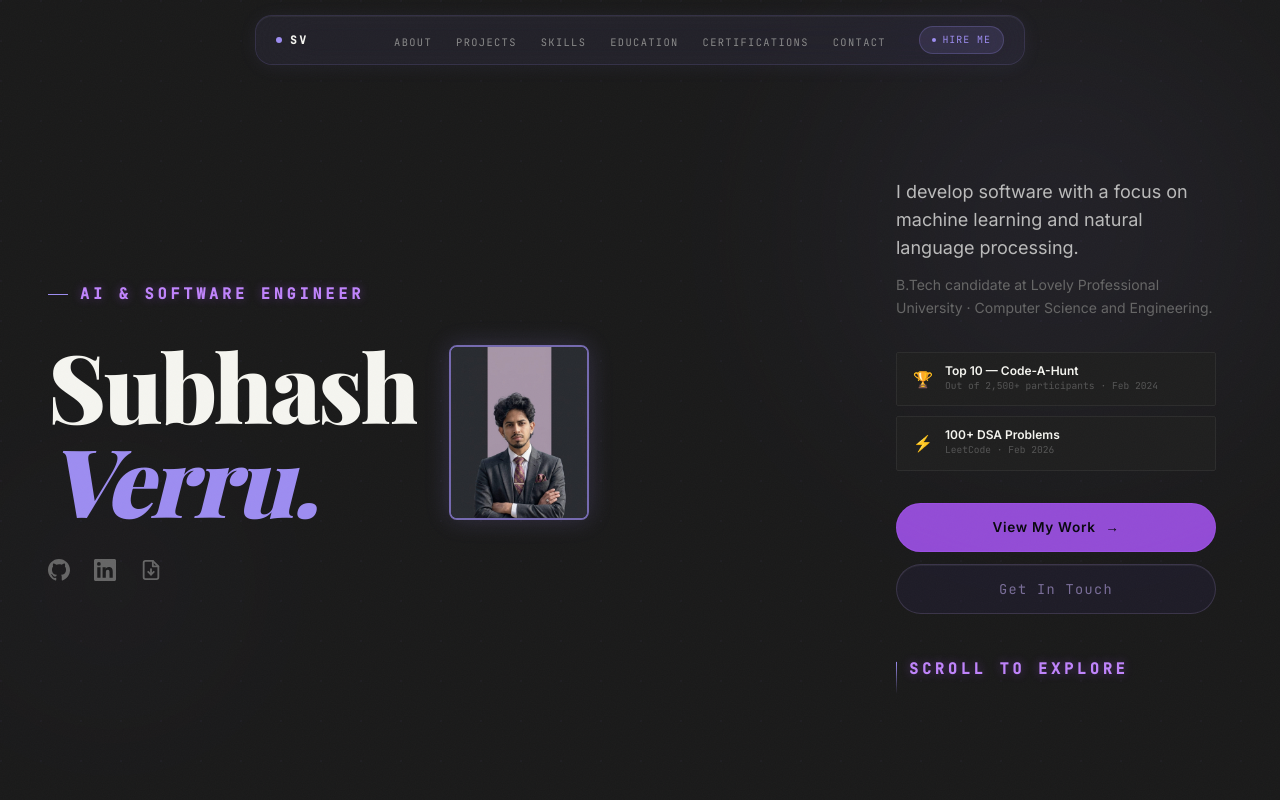
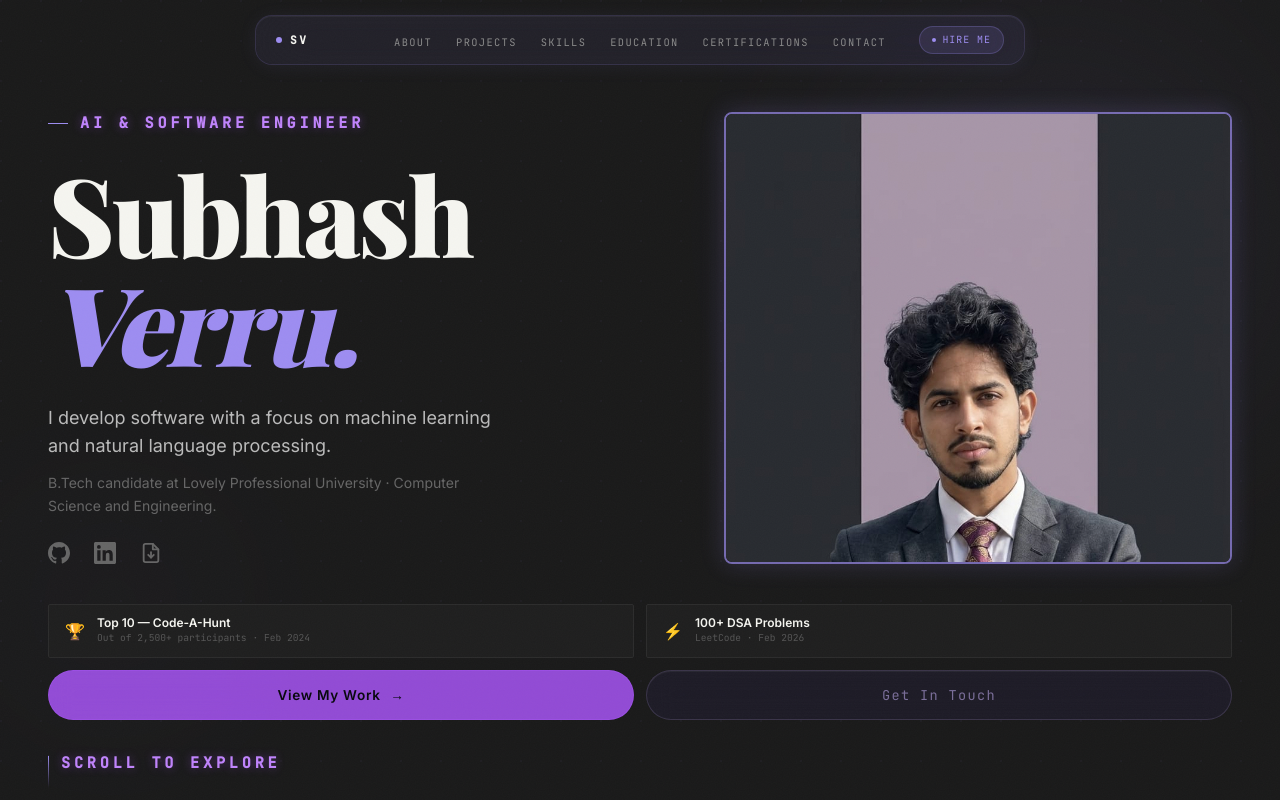
Before and after one commit to subhashroy17/portfolio, a React (Vite) app: page / in a window 1280 px wide. Shown: the top 800 px of the page. Built offline with nearby package versions, Linux system fonts and the light colour scheme.

Commit message:
Reorganize hero into full-width layout

```diff
--- a/src/components/Hero.jsx
+++ b/src/components/Hero.jsx
@@ -1,5 +1,4 @@
-import { useRef } from 'react';
-import { motion, useScroll, useTransform } from 'framer-motion';
+import { motion } from 'framer-motion';
 
 const lineVariants = {
   hidden: { y: '110%', opacity: 0 },
@@ -11,15 +10,9 @@ const containerVariants = {
 };
 
 export default function Hero() {
-  const containerRef = useRef(null);
-  const { scrollYProgress } = useScroll({ target: containerRef, offset: ['start start', 'end start'] });
-  const y = useTransform(scrollYProgress, [0, 1], ['0%', '-14%']);
-  const opacity = useTransform(scrollYProgress, [0, 0.5], [1, 0]);
-
   return (
     <section
       id="hero"
-      ref={containerRef}
       className="relative min-h-screen overflow-hidden bg-[#1A1A1A] flex items-center"
     >
       {/* Ambient lavender glow */}
@@ -38,30 +31,26 @@ export default function Hero() {
         <rect width="100%" height="100%" fill="url(#dots)" />
       </svg>
 
-      <motion.div
-        className="relative z-10 w-full max-w-7xl mx-auto px-6 md:px-12 pt-28 pb-12"
-        style={{ y, opacity }}
-      >
-        <div className="grid grid-cols-1 lg:grid-cols-[minmax(0,1fr)_minmax(17rem,21rem)] gap-10 lg:gap-14 items-center min-h-[calc(100vh-10rem)]">
-
-          <div className="min-w-0">
+      <div className="relative z-10 mx-auto w-full max-w-7xl px-6 pb-10 pt-28 md:px-12">
+        <div className="grid items-stretch gap-7 min-[540px]:grid-cols-[minmax(0,1.1fr)_minmax(0,0.9fr)] sm:gap-9 lg:gap-14">
+          <div className="flex min-w-0 flex-col justify-center">
             {/* Identity label */}
             <motion.div
               initial={{ opacity: 0, x: -20 }}
               animate={{ opacity: 1, x: 0 }}
               transition={{ duration: 0.7, delay: 0.2 }}
-              className="flex items-center gap-3 mb-5 sm:mb-8"
+              className="flex items-center gap-3 mb-4 sm:mb-6"
             >
               <span className="w-5 h-px bg-[#9D8DF1]" />
               <span className="label-tag">AI & Software Engineer</span>
             </motion.div>
 
-            <div className="mb-6 flex items-center gap-3 sm:mb-8 sm:gap-6 lg:gap-8">
             <motion.h1
               variants={containerVariants}
               initial="hidden"
               animate="visible"
               aria-label="Subhash Verru"
+              className="mb-5 sm:mb-7"
             >
               {['Subhash', 'Verru.'].map((word, i) => (
                 <span key={word} className="block overflow-hidden leading-none">
@@ -69,7 +58,7 @@ export default function Hero() {
                     variants={lineVariants}
                     className="block font-serif font-black tracking-tight"
                     style={{
-                        fontSize: 'clamp(2.375rem, 7.4vw, 6.75rem)',
+                      fontSize: 'clamp(2.875rem, 8.5vw, 7rem)',
                       lineHeight: 1,
                       color: i === 1 ? '#9D8DF1' : '#F5F5F0',
                       fontStyle: i === 1 ? 'italic' : 'normal',
@@ -81,15 +70,24 @@ export default function Hero() {
                 </span>
               ))}
             </motion.h1>
-              <motion.img
-                src="/port_pic.jpeg"
-                alt="Subhash Verru"
+
+            <motion.p
               initial={{ opacity: 0, y: 16 }}
               animate={{ opacity: 1, y: 0 }}
-                transition={{ duration: 0.8, delay: 0.55, ease: [0.16, 1, 0.3, 1] }}
-                className="aspect-[4/5] w-[84px] shrink-0 rounded-lg border-2 border-[#9D8DF1]/70 object-cover object-top shadow-[0_0_24px_rgba(157,141,241,0.2)] sm:w-[112px] lg:w-[140px]"
-              />
-            </div>
+              transition={{ duration: 0.8, delay: 0.8, ease: [0.16, 1, 0.3, 1] }}
+              className="text-[#bbb] text-base md:text-lg leading-relaxed mb-3 max-w-md"
+            >
+              I develop software with a focus on machine learning and natural language processing.
+            </motion.p>
+
+            <motion.p
+              initial={{ opacity: 0, y: 12 }}
+              animate={{ opacity: 1, y: 0 }}
+              transition={{ duration: 0.8, delay: 0.95 }}
+              className="text-[#666] text-sm leading-relaxed mb-6 max-w-md"
+            >
+              B.Tech candidate at Lovely Professional University · Computer Science and Engineering.
+            </motion.p>
 
             {/* Social Icons */}
             <motion.div
@@ -131,36 +129,30 @@ export default function Hero() {
                   View CV
                 </span>
               </a>
-
             </motion.div>
           </div>
 
-          {/* ══ RIGHT: TAGLINE + ACHIEVEMENTS + CTAs ══ */}
-          <div className="flex flex-col justify-center">
-            <motion.p
+          <motion.div
             initial={{ opacity: 0, y: 16 }}
             animate={{ opacity: 1, y: 0 }}
-              transition={{ duration: 0.8, delay: 0.8, ease: [0.16, 1, 0.3, 1] }}
-              className="text-[#bbb] text-base md:text-lg leading-relaxed mb-3 max-w-xs"
+            transition={{ duration: 0.8, delay: 0.55, ease: [0.16, 1, 0.3, 1] }}
+            className="relative min-h-[18rem] overflow-hidden rounded-lg border-2 border-[#9D8DF1]/70 shadow-[0_0_24px_rgba(157,141,241,0.2)] sm:min-h-[22rem] lg:min-h-[27rem]"
           >
-              I develop software with a focus on machine learning and natural language processing.
-            </motion.p>
+            <img
+              src="/port_pic.jpeg"
+              alt="Subhash Verru"
+              className="absolute inset-0 h-full w-full object-cover object-top"
+            />
+          </motion.div>
+        </div>
 
-            <motion.p
-              initial={{ opacity: 0, y: 12 }}
-              animate={{ opacity: 1, y: 0 }}
-              transition={{ duration: 0.8, delay: 0.95 }}
-              className="text-[#666] text-sm leading-relaxed mb-8 max-w-xs"
-            >
-              B.Tech candidate at Lovely Professional University · Computer Science and Engineering.
-            </motion.p>
-
+        <div className="mt-7 grid gap-3 sm:mt-9 lg:mt-10">
           {/* Achievement micro-cards */}
           <motion.div
             initial={{ opacity: 0, y: 12 }}
             animate={{ opacity: 1, y: 0 }}
             transition={{ duration: 0.7, delay: 1.05 }}
-              className="flex flex-col gap-2.5 mb-8 max-w-xs"
+            className="grid grid-cols-1 gap-3 min-[540px]:grid-cols-2"
           >
             {[
               { icon: '🏆', title: 'Top 10 — Code-A-Hunt', sub: 'Out of 2,500+ participants · Feb 2024' },
@@ -175,13 +167,12 @@ export default function Hero() {
               </div>
             ))}
           </motion.div>
-
           {/* CTA Buttons */}
           <motion.div
             initial={{ opacity: 0, y: 16 }}
             animate={{ opacity: 1, y: 0 }}
             transition={{ duration: 0.8, delay: 1.2, ease: [0.16, 1, 0.3, 1] }}
-              className="flex flex-col gap-3 max-w-xs"
+            className="grid grid-cols-1 gap-3 min-[540px]:grid-cols-2"
           >
             <a
               href="#projects"
@@ -198,13 +189,14 @@ export default function Hero() {
               Get In Touch
             </a>
           </motion.div>
+        </div>
 
         {/* Scroll indicator */}
         <motion.div
           initial={{ opacity: 0 }}
           animate={{ opacity: 1 }}
           transition={{ delay: 2.2, duration: 1 }}
-              className="flex items-center gap-3 mt-10"
+          className="flex items-center gap-3 mt-7"
         >
           <motion.div
             animate={{ y: [0, 8, 0] }}
@@ -213,10 +205,8 @@ export default function Hero() {
           />
           <span className="label-tag">Scroll to explore</span>
         </motion.div>
-          </div>
 
       </div>
-      </motion.div>
     </section>
   );
 }
```
Lines whose indentation alone changed are shown as unchanged.
